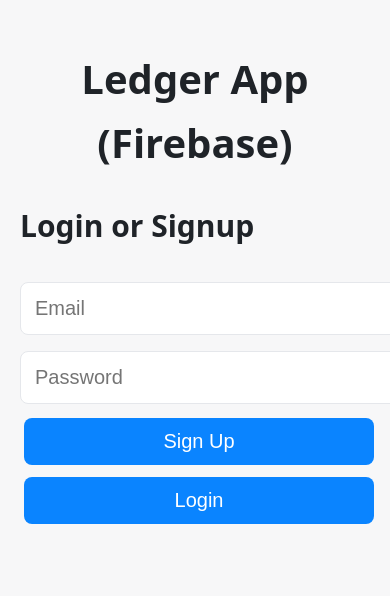
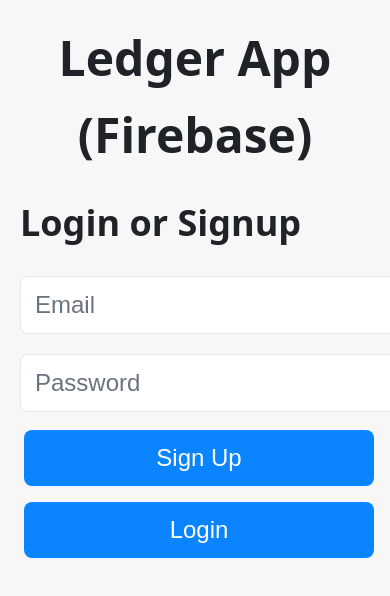
Before and after one commit to Xiaoxin-Chen-1994/Xiaoxin-Ledger-App, a plain HTML site: page index.html in a window 390 px wide. Drawn offline with Linux system fonts and the light colour scheme.

Commit message:
Update style.css

```diff
--- a/style.css
+++ b/style.css
@@ -1,3 +1,4 @@
+/* ===== Base Theme Variables ===== */
 :root {
   --bg: #f7f7f8;
   --card: #ffffff;
@@ -11,7 +12,7 @@
   --radius: 12px;
 }
 
-/* Dark mode (system preference) */
+/* ===== Dark Mode (system preference) ===== */
 @media (prefers-color-scheme: dark) {
   :root {
     --bg: #0b0c0e;
@@ -26,8 +27,9 @@
   }
 }
 
+/* ===== Global Layout ===== */
 html {
-  font-size: 18px; /* larger base font */
+  font-size: 18px; /* desktop base */
 }
 
 body {
@@ -35,20 +37,28 @@ body {
   padding: 20px;
   background: var(--bg);
   color: var(--text);
-  font-family: system-ui, sans-serif;
+  font-family: system-ui, -apple-system, sans-serif;
   line-height: 1.6;
 }
 
 .container {
-  max-width: 600px;
+  max-width: 640px;
   margin: 0 auto;
 }
 
+/* ===== Headings ===== */
 h1 {
   text-align: center;
-  font-size: 2rem;
+  font-size: 2.2rem; /* ~40px desktop */
+  margin: 0 0 20px;
 }
 
+h2 {
+  font-size: 1.6rem; /* ~29px desktop */
+  margin: 10px 0 15px;
+}
+
+/* ===== Sections ===== */
 .section {
   background: var(--card);
   border: 1px solid var(--border);
@@ -58,24 +68,31 @@ h1 {
   margin-top: 20px;
 }
 
+/* ===== Form Elements ===== */
 input {
   width: 100%;
-  margin: 8px 0;
+  margin: 10px 0;
   padding: 14px;
   border: 1px solid var(--border);
   border-radius: 8px;
-  font-size: 1rem;
+  font-size: 1.1rem;
 }
 
+input::placeholder {
+  color: var(--muted);
+}
+
+/* ===== Buttons ===== */
 button {
-  padding: 12px 16px;
-  margin: 6px 4px;
+  padding: 14px 18px;
+  margin: 8px 4px;
   border: none;
   border-radius: 8px;
   background: var(--primary);
   color: #fff;
-  font-size: 1rem;
+  font-size: 1.1rem;
   cursor: pointer;
+  min-height: 44px; /* finger-friendly */
 }
 
 button:hover {
@@ -88,12 +105,14 @@ button.secondary {
   border: 1px solid var(--border);
 }
 
+/* Button group */
 .actions {
   display: flex;
   flex-wrap: wrap;
   gap: 10px;
 }
 
+/* ===== Ledger List ===== */
 #ledger-list {
   list-style: none;
   padding: 0;
@@ -101,15 +120,19 @@ button.secondary {
 }
 
 #ledger-list li {
-  padding: 10px;
+  padding: 12px;
   background: var(--chip);
-  border-radius: 6px;
-  margin-bottom: 8px;
+  border-radius: 8px;
+  margin-bottom: 10px;
+  font-size: 1rem;
 }
 
-/* Mobile adjustments */
+/* ===== Mobile Adjustments ===== */
 @media (max-width: 480px) {
-  html { font-size: 20px; }
+  html { font-size: 20px; } /* larger base on phones */
+  h1 { font-size: 2.4rem; } /* ~48px */
+  h2 { font-size: 1.8rem; } /* ~36px */
+  input, button { font-size: 1.2rem; }
   .actions { flex-direction: column; }
   button { width: 100%; }
 }
```
